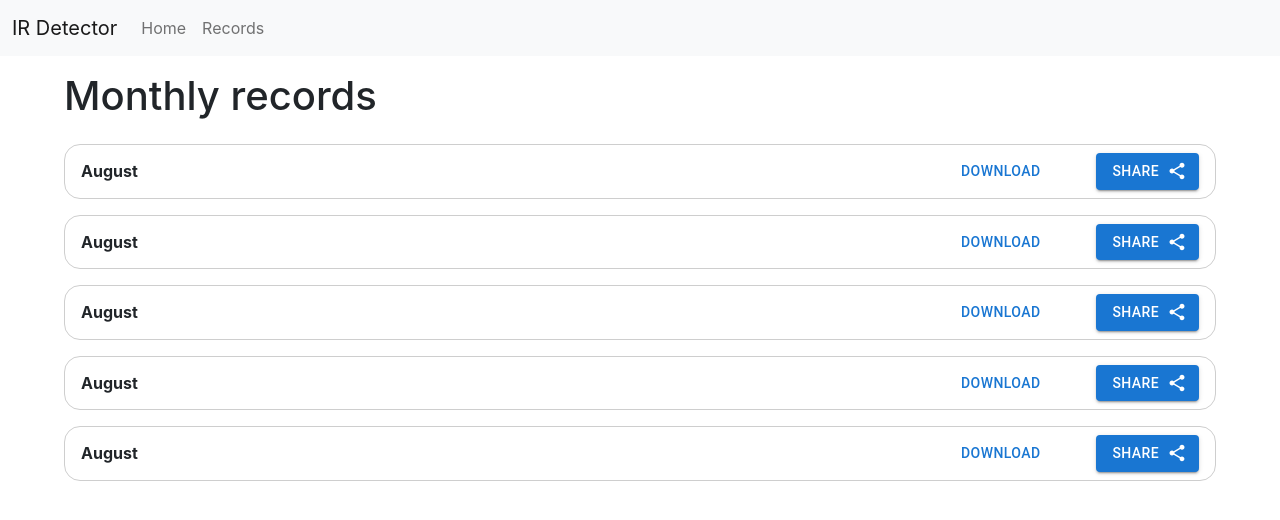
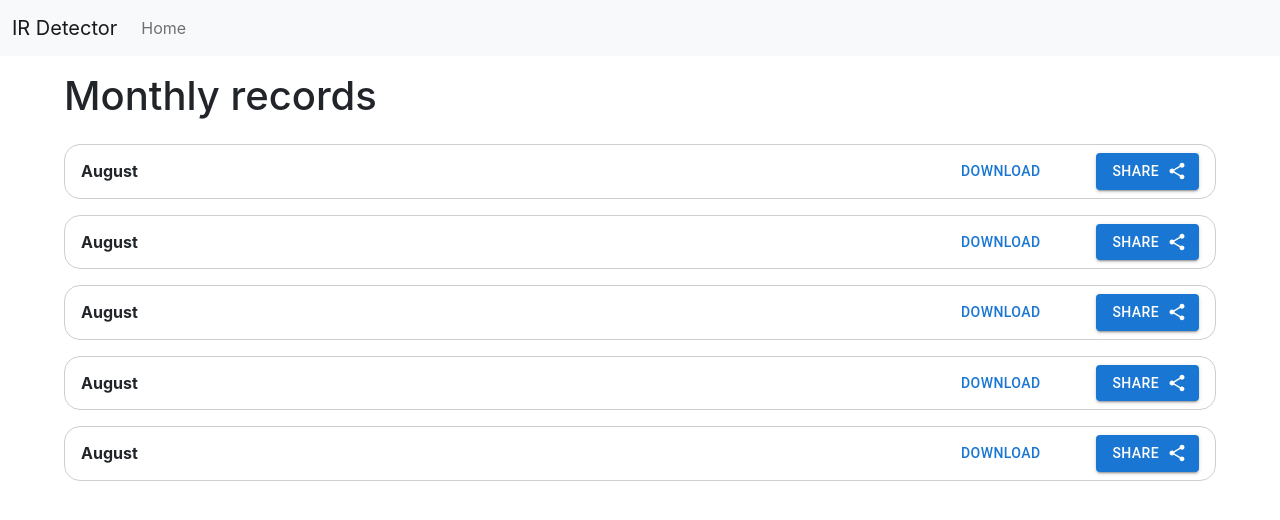
Before and after one commit to GowthamKumar1626/IRPortable, a React (Create React App) app: page /monthly/records in a window 1280 px wide. Shown: the top 520 px of the page. Built offline with nearby package versions, Linux system fonts and the light colour scheme.

Commit message:
Updated charts

```diff
--- a/src/components/Header/Header.js
+++ b/src/components/Header/Header.js
@@ -17,7 +17,6 @@ function Header() {
             navbarScroll
           >
             <Nav.Link onClick={()=>navigate('/')}>Home</Nav.Link>
-            <Nav.Link onClick={()=>navigate('/monthly/records')}>Records</Nav.Link>
             {/*<NavDropdown title="Link" id="navbarScrollingDropdown">*/}
             {/*  <NavDropdown.Item href="#action3">Action</NavDropdown.Item>*/}
             {/*  <NavDropdown.Item href="#action4">*/}
--- a/src/components/PatientDashboard/PatientDashboard.js
+++ b/src/components/PatientDashboard/PatientDashboard.js
@@ -4,7 +4,7 @@ import Card from 'react-bootstrap/Card';
 import {Col, Row} from "react-bootstrap";
 import { Chart } from "react-google-charts";
 import styles from './PatientDashboard.module.css';
-import {useParams, useSearchParams} from "react-router-dom";
+import {useNavigate, useParams, useSearchParams} from "react-router-dom";
 import VerticalLinearStepper from "../Activity/Activity";
 import Chip from '@mui/material/Chip';
 import Stack from '@mui/material/Stack';
@@ -192,6 +192,8 @@ const PatientDashboard = () => {
     const [searchParams] = useSearchParams();
     const photoSrc = searchParams.get('photo');
 
+    const navigate = useNavigate();
+
     return (
         <>
             <Header/>
@@ -223,6 +225,9 @@ const PatientDashboard = () => {
                                 <Button variant="text">Add medication</Button>
                                 <Button variant="contained">Remove medication</Button>
                             </Stack>
+                            <Stack direction="row">
+                                <Button onClick={()=>navigate('/monthly/records')} variant="contained">Monthly records</Button>
+                            </Stack>
                         </Box>
                     </Col>
                 </Row>
```
